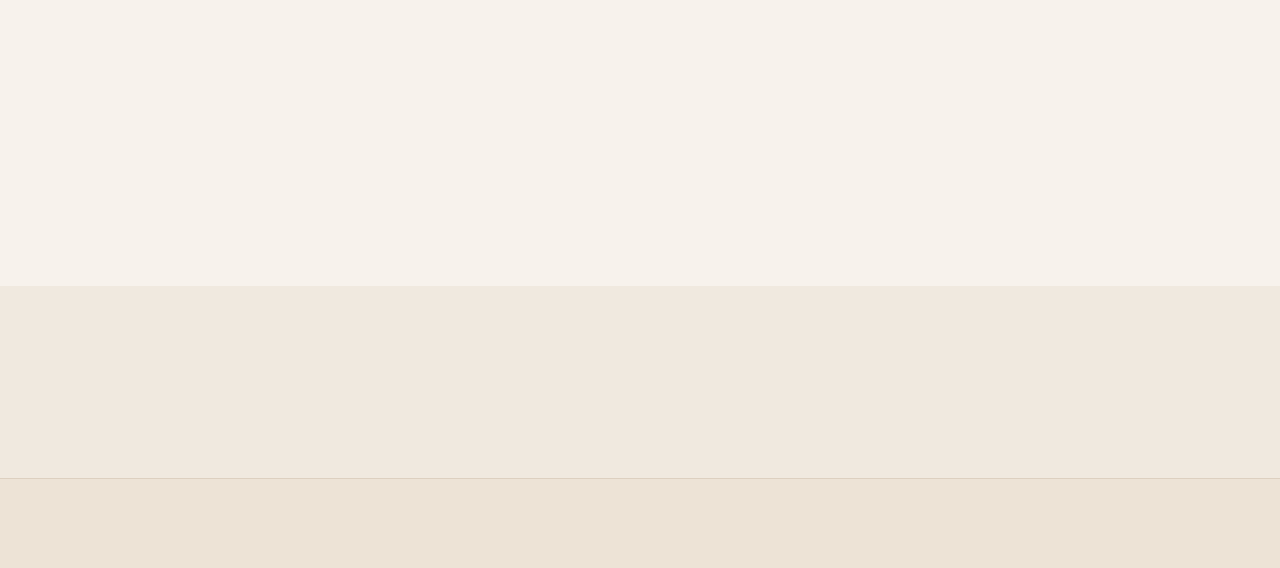
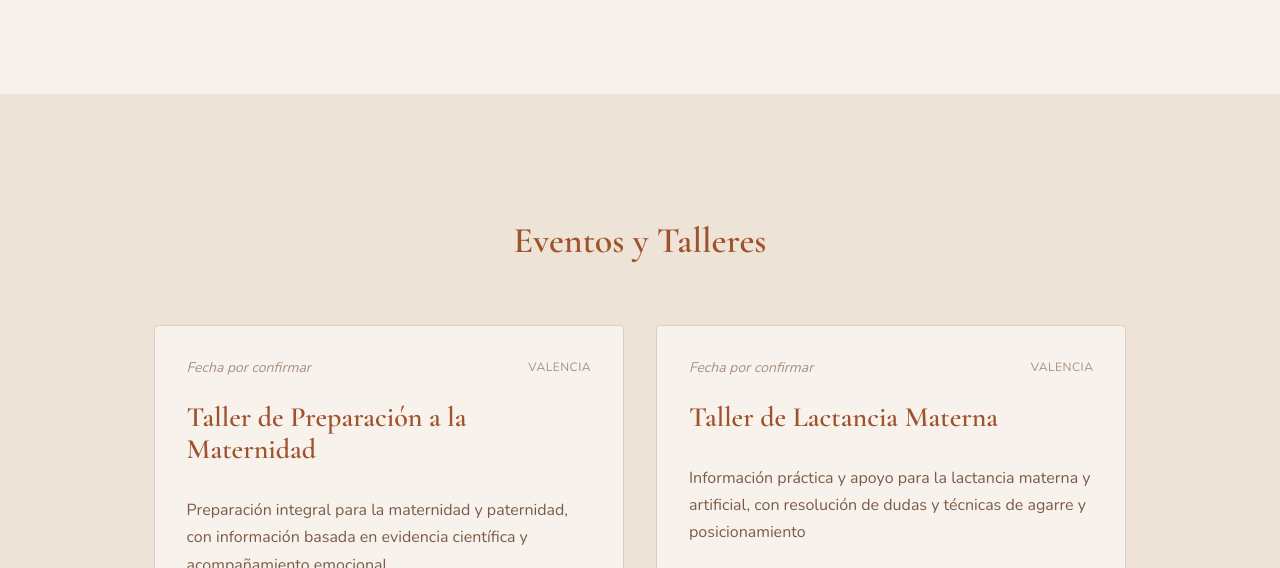
Before and after one commit to JoseParrenoGarcia/alumbra-comares, a plain HTML site: page index.html in a window 1280 px wide. Shown: the part 8063-8631 px from the top of the page. Drawn offline with nearby package versions, Linux system fonts and the light colour scheme.

Commit message:
M8: events section — card grid with placeholder events

```diff
--- /dev/null
+++ b/css/events.css
@@ -0,0 +1,139 @@
+#eventos {
+  background-color: var(--color-bg-wash);
+  padding: var(--section-padding-y) var(--section-padding-x);
+}
+
+#eventos h2 {
+  font-family: 'Cormorant Garamond', serif;
+  font-size: var(--text-2xl);
+  font-weight: 600;
+  color: var(--color-terracotta);
+  margin-bottom: var(--space-8);
+  text-align: center;
+}
+
+#events-intro {
+  text-align: center;
+  color: var(--color-text-secondary);
+  font-size: var(--text-md);
+  margin-bottom: var(--space-16);
+  max-width: 600px;
+  margin-left: auto;
+  margin-right: auto;
+}
+
+.events-grid {
+  display: grid;
+  gap: var(--space-8);
+  grid-template-columns: 1fr;
+  max-width: var(--content-max-width);
+  margin: 0 auto;
+}
+
+@media (min-width: 1024px) {
+  .events-grid {
+    grid-template-columns: repeat(2, 1fr);
+  }
+}
+
+.event-card {
+  display: flex;
+  flex-direction: column;
+  background-color: var(--color-bg-base);
+  border: 1px solid var(--color-border);
+  border-radius: 4px;
+  padding: var(--space-8);
+  transition: box-shadow var(--transition-base), transform var(--transition-base);
+}
+
+.event-card:hover {
+  transform: translateY(-4px);
+  box-shadow: 0 4px 16px rgba(160, 82, 45, 0.12);
+}
+
+.event-card__header {
+  display: flex;
+  justify-content: space-between;
+  align-items: center;
+  margin-bottom: var(--space-6);
+}
+
+.event-card__date {
+  font-family: 'Nunito', sans-serif;
+  font-size: var(--text-sm);
+  font-weight: 600;
+  color: var(--color-terracotta);
+  text-transform: uppercase;
+  letter-spacing: 0.5px;
+}
+
+.event-card__date--tbc {
+  color: var(--color-text-muted);
+  font-style: italic;
+  font-weight: 400;
+  text-transform: none;
+  letter-spacing: normal;
+}
+
+.event-card__location {
+  font-family: 'Nunito', sans-serif;
+  font-size: var(--text-xs);
+  color: var(--color-text-muted);
+  text-transform: uppercase;
+  letter-spacing: 0.5px;
+}
+
+.event-card__title {
+  font-family: 'Cormorant Garamond', serif;
+  font-size: var(--text-xl);
+  font-weight: 600;
+  color: var(--color-terracotta);
+  margin-bottom: var(--space-4);
+  margin-top: 0;
+}
+
+.event-card__desc {
+  font-family: 'Nunito', sans-serif;
+  font-size: var(--text-base);
+  font-weight: 300;
+  color: var(--color-text-secondary);
+  margin-bottom: var(--space-6);
+  line-height: var(--leading-body);
+  flex-grow: 1;
+}
+
+.event-card__cta {
+  align-self: flex-start;
+}
+
+.events-empty {
+  text-align: center;
+  font-style: italic;
+  color: var(--color-text-muted);
+  padding: var(--space-12) 0;
+}
+
+/* Staggered reveal animation */
+.event-card.reveal {
+  opacity: 0;
+  transform: translateY(20px);
+  transition: opacity var(--transition-gentle), transform var(--transition-gentle);
+}
+
+.event-card.reveal.visible {
+  opacity: 1;
+  transform: translateY(0);
+}
+
+@media (prefers-reduced-motion: reduce) {
+  .event-card.reveal,
+  .event-card.reveal.visible {
+    opacity: 1;
+    transform: none;
+    transition: none;
+  }
+
+  .event-card:hover {
+    transform: none;
+  }
+}
--- a/css/main.css
+++ b/css/main.css
@@ -8,6 +8,7 @@
 @import './philosophy.css';
 @import './team.css';
 @import './services.css';
+@import './events.css';
 
 html {
   scroll-behavior: smooth;
--- a/js/content-loader.js
+++ b/js/content-loader.js
@@ -51,6 +51,37 @@ async function populateServices() {
   });
 }
 
+async function populateEvents() {
+  const data = await loadJSON('content/events.json');
+  document.getElementById('events-heading').textContent = data.heading.es;
+
+  const grid = document.getElementById('events-grid');
+  if (!data.items || data.items.length === 0) {
+    grid.innerHTML = '<p class="events-empty">Próximamente nuevos eventos y talleres.</p>';
+    return;
+  }
+
+  data.items.forEach((event, i) => {
+    const card = document.createElement('div');
+    card.className = 'event-card reveal';
+    card.style.transitionDelay = `${i * 80}ms`;
+
+    const dateText = event.date === '__PLACEHOLDER__' ? 'Fecha por confirmar' : event.date;
+    const locationText = (event.location?.es === '__PLACEHOLDER__' || !event.location?.es) ? 'Valencia' : event.location.es;
+
+    card.innerHTML = `
+      <div class="event-card__header">
+        <span class="event-card__date${event.placeholder ? ' event-card__date--tbc' : ''}">${dateText}</span>
+        <span class="event-card__location">${locationText}</span>
+      </div>
+      <h3 class="event-card__title">${event.title.es}</h3>
+      <p class="event-card__desc">${event.description.es}</p>
+      <a href="#contacto" class="btn btn-primary event-card__cta">Solicitar información</a>
+    `;
+    grid.appendChild(card);
+  });
+}
+
 function revealSection(id) {
   document.querySelectorAll(`#${id} .reveal`).forEach(el => el.classList.add('visible'));
 }
@@ -66,4 +97,7 @@ document.addEventListener('DOMContentLoaded', async () => {
   await loadSection('servicios', 'sections/servicios.html');
   await populateServices();
   revealSection('servicios');
+  await loadSection('eventos', 'sections/eventos.html');
+  await populateEvents();
+  revealSection('eventos');
 });
--- /dev/null
+++ b/sections/eventos.html
@@ -0,0 +1,7 @@
+<div class="container">
+  <h2 id="events-heading"></h2>
+  <p id="events-intro"></p>
+  <div class="events-grid" id="events-grid">
+    <!-- cards injected by populateEvents() -->
+  </div>
+</div>
```
